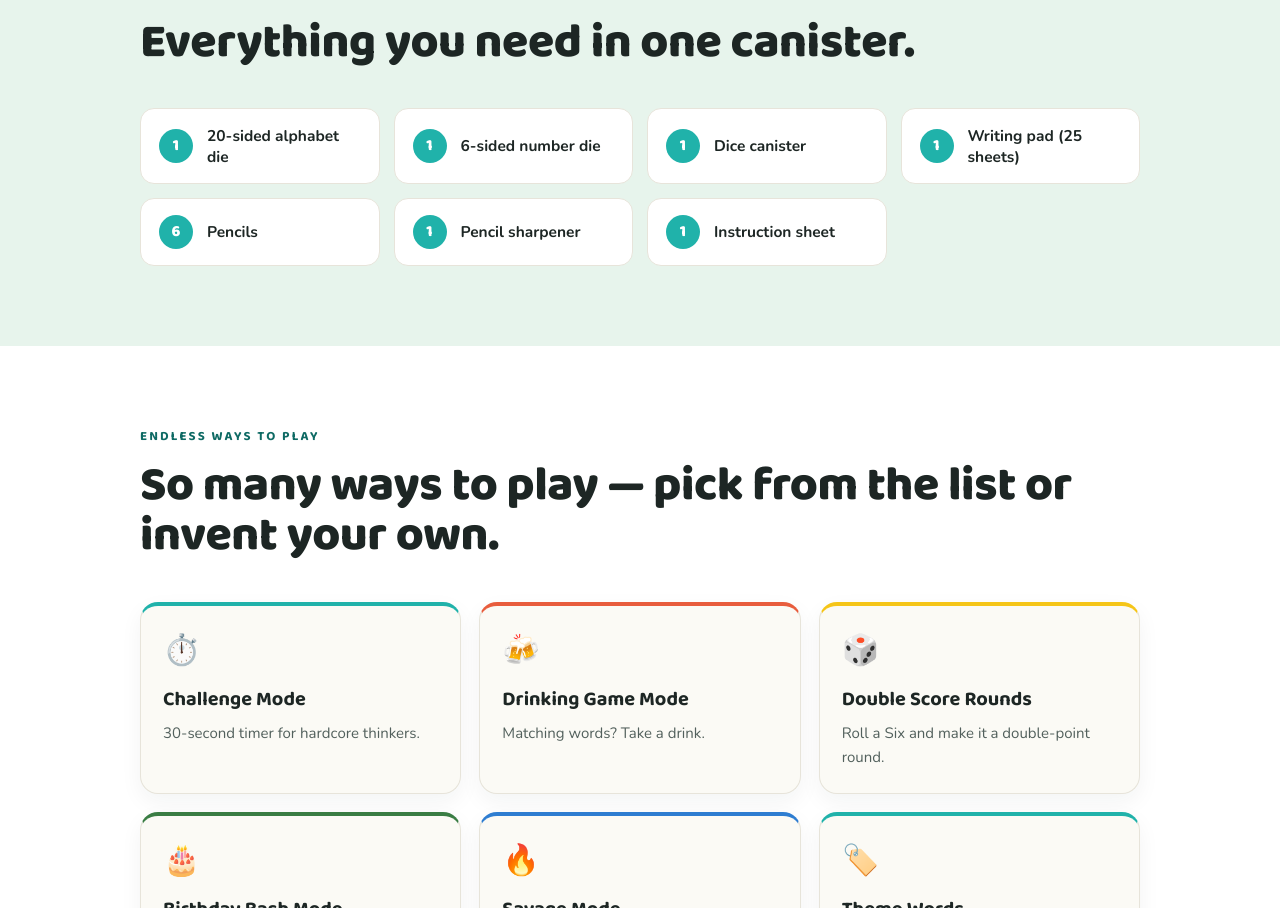
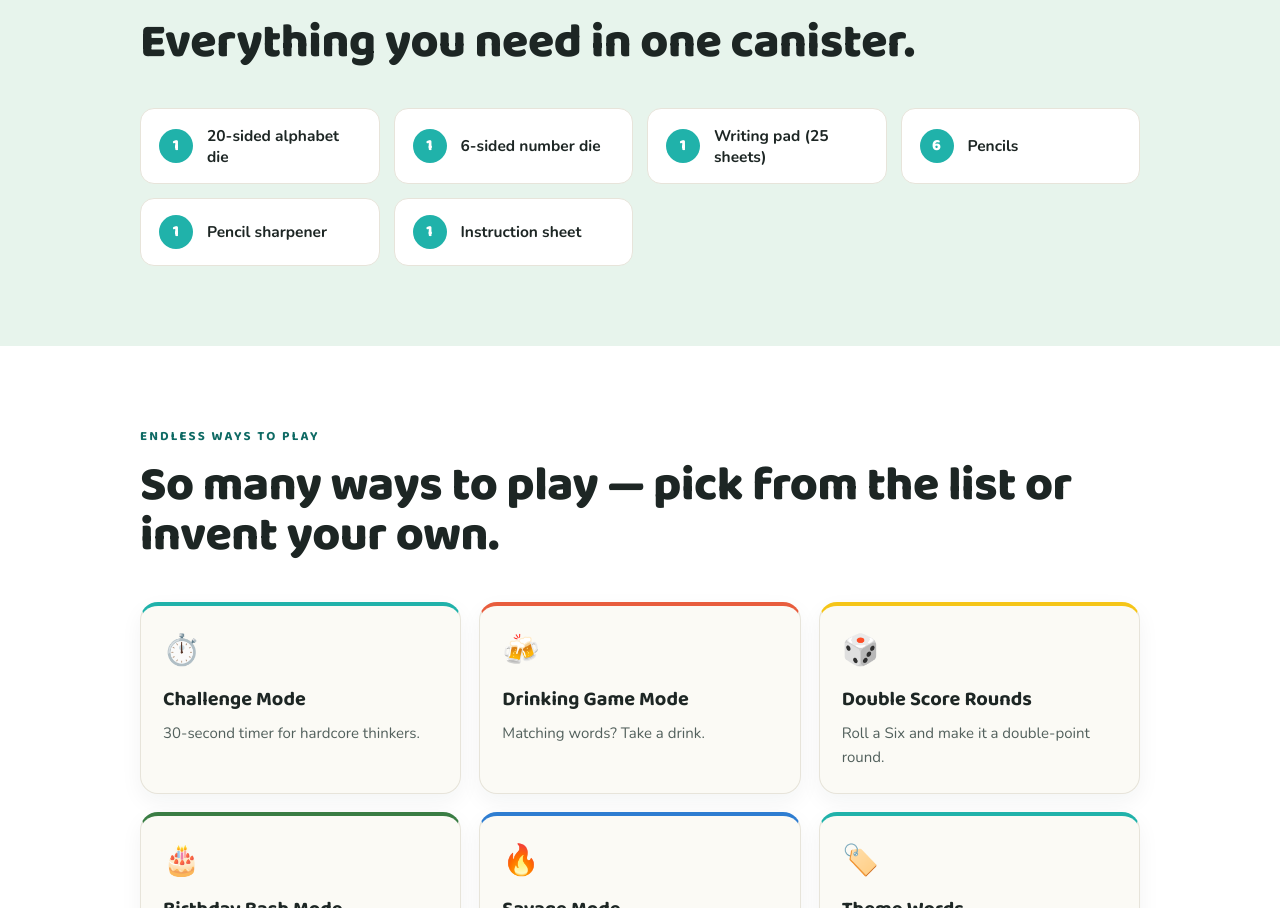
Before and after one commit to tmteagle-eng/nicholas-street-games, a Next.js app: page /letter-me-this in a window 1280 px wide. Shown: the part 2043-2951 px from the top of the page. Built offline with nearby package versions, Linux system fonts and the light colour scheme; no server answers.

Commit message:
Remove dice canister from letter-me-this and buy contents lists too
Co-Authored-By: Claude Fable 5 <noreply@anthropic.com>

```diff
--- a/pages/buy.js
+++ b/pages/buy.js
@@ -5,7 +5,6 @@ import { colors, FONT_DISPLAY, FONT_BODY, ui, CONTACT_EMAIL } from '../styles/to
 const INSIDE = [
   { icon: '🎲', item: '20-sided alphabet die' },
   { icon: '🎲', item: '6-sided number die' },
-  { icon: '🥤', item: 'Dice canister' },
   { icon: '📝', item: 'Writing pad (25 sheets)' },
   { icon: '✏️', item: '6 pencils + sharpener' },
   { icon: '📄', item: 'Instruction sheet' },
--- a/pages/letter-me-this.js
+++ b/pages/letter-me-this.js
@@ -16,7 +16,6 @@ const STEPS = [
 const INSIDE = [
   { qty: 1, label: '20-sided alphabet die' },
   { qty: 1, label: '6-sided number die' },
-  { qty: 1, label: 'Dice canister' },
   { qty: 1, label: 'Writing pad (25 sheets)' },
   { qty: 6, label: 'Pencils' },
   { qty: 1, label: 'Pencil sharpener' },
```
